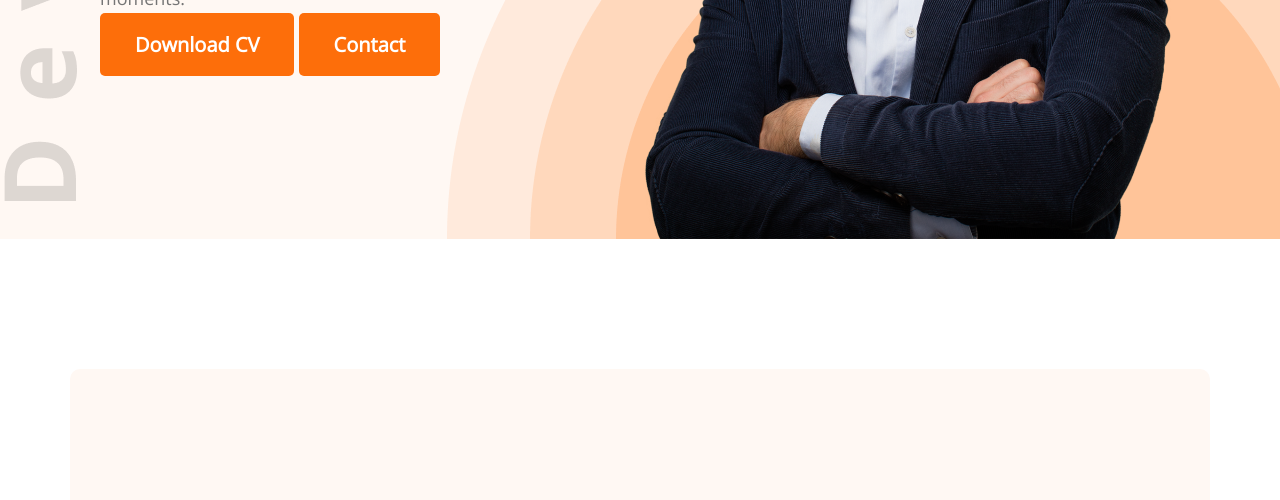
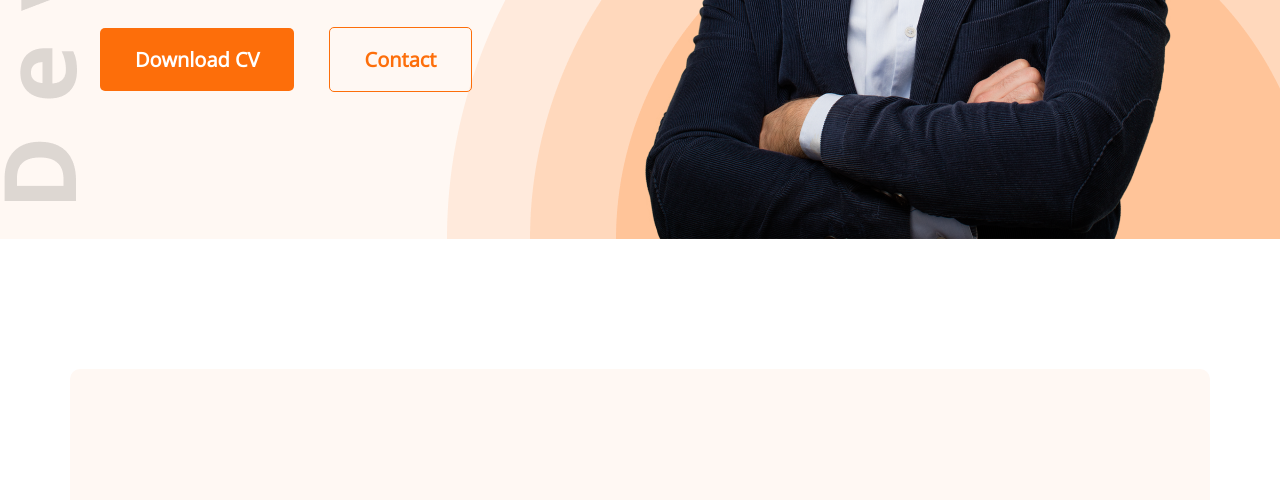
Before and after one commit to devpro-sajid/first-portfolio, a plain HTML site: page index.html in a window 1280 px wide. Shown: the part 600-1100 px from the top of the page. Drawn offline with nearby package versions, Linux system fonts and the light colour scheme.

Commit message:
fixed button

```diff
--- a/index.html
+++ b/index.html
@@ -25,7 +25,7 @@
                 <h1 class="banner-title">Mary Hardy</h1>
                 <p class="ban-dis">Shot what able cold new see hold.Friendly as an betrayed formerly he. Morning because as to society behaved moments.</p>
                 <button class="btn-primary">Download CV</button>
-                <button class="btn-primary">Contact</button>
+                <button class="btn-primary btn-outline">Contact</button>
             </div>
             <img src="images/hardy.png" alt="">
         </div>
--- a/styles/portfolio.css
+++ b/styles/portfolio.css
@@ -42,6 +42,17 @@ border-radius:5px;
 color:#ffff;
 border:none;
 }
+.btn-outline{
+    font-weight: 700;
+    font-size: 20px;
+    line-height: 27px;
+    background-color:transparent;
+    padding:18px 35px;
+    border-radius:5px;
+    color:#FD6E0A;
+    border:1px solid #FD6E0A;
+    margin-left:30px;
+}
 /* banner styles */
 .banner{
     margin:0px 100px;
@@ -66,6 +77,7 @@ border:none;
 font-size: 18px;
 line-height: 30px;
 color:#757575;
+margin-bottom:30px;
 }
 /* main sec */
 main{
```
